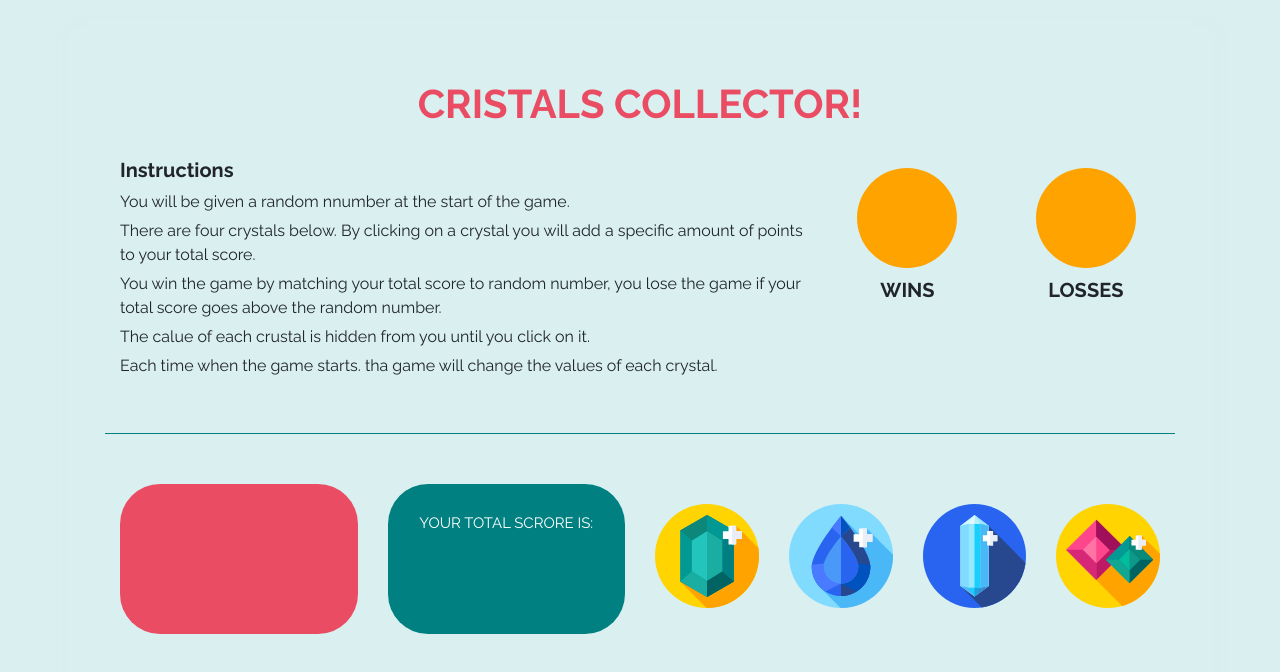
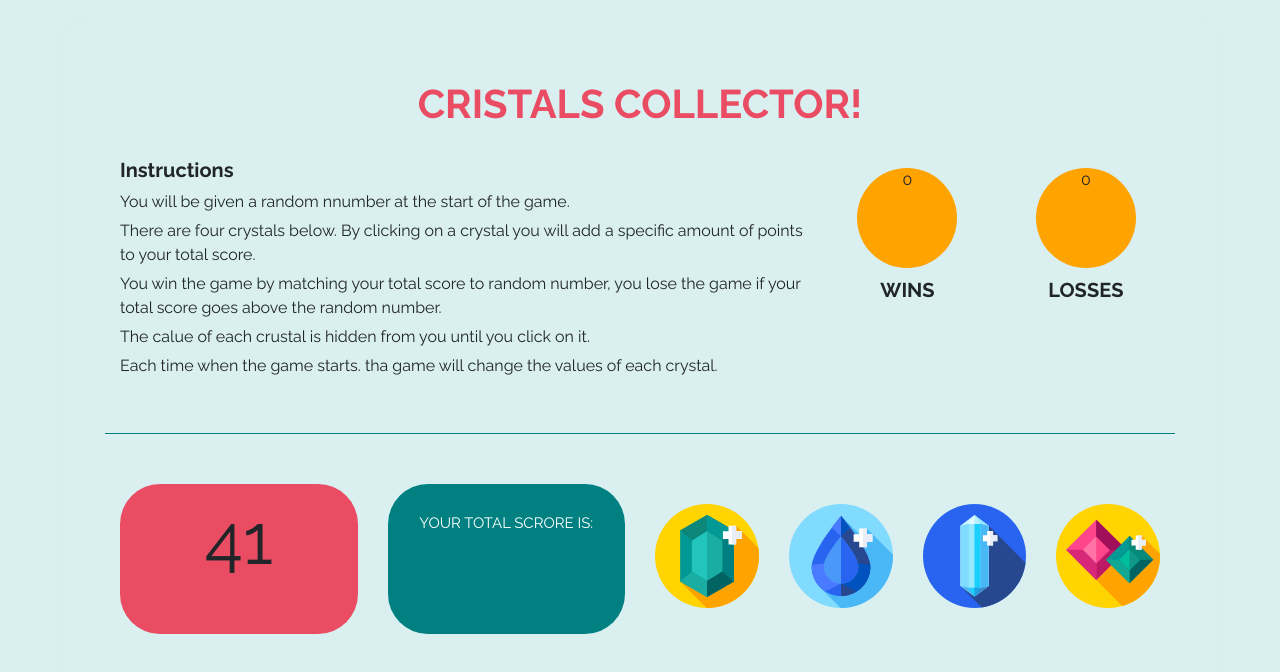
Before and after one commit to coti-garcia/unit-4-game, a plain HTML site: page index.html in a window 1280 px wide. Drawn offline with nearby package versions, Linux system fonts and the light colour scheme.

Commit message:
create values and random num

```diff
--- a/assets/js/game.js
+++ b/assets/js/game.js
@@ -0,0 +1,15 @@
+$(document).ready(function() {
+    let wins = 0;
+    let losses = 0;
+    let randomNum = Math.floor(Math.random() * 100);
+    let cristalOneValue = Math.floor(Math.random() * 10);
+    let cristalTwoValue = Math.floor(Math.random() * 10);
+    let cristalThreeValue = Math.floor(Math.random() * 10);
+    let cristalFourValue = Math.floor(Math.random() * 10);
+    let userGuess = 0;
+
+    $("#wins").text(wins);
+    $("#losses").text(losses);
+    $("#random-num").text(randomNum);
+
+});
--- a/index.html
+++ b/index.html
@@ -71,5 +71,6 @@
             </div>
         </div>
     </div>
+    <script src="./assets/js/game.js"></script>
 </body>
 </html>
```
